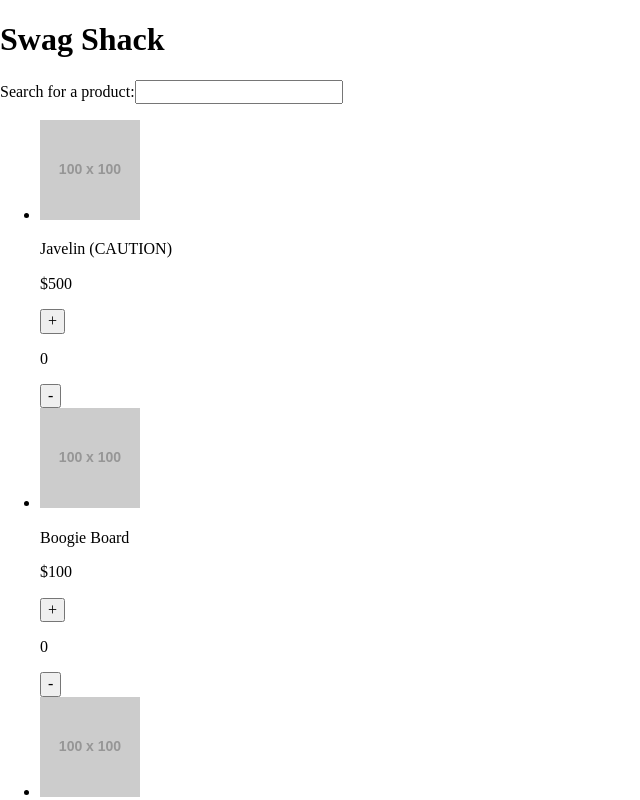
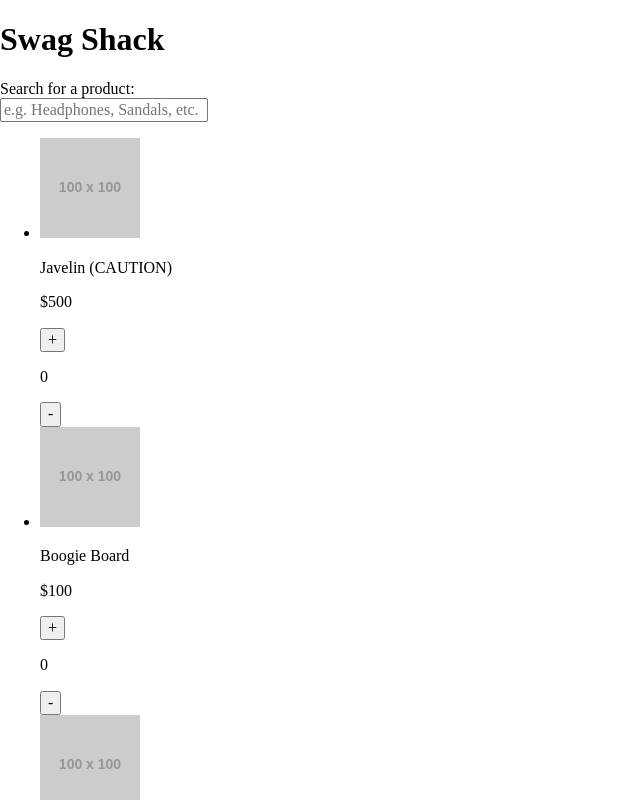
Before and after one commit to jamesjenkinsjr/reduxacommerce, a React (Create React App) app: page / in a window 1280 px wide. Shown: the top 800 px of the page, without its empty margins (0-640 px from the left). Built offline with nearby package versions, Linux system fonts and the light colour scheme.

Commit message:
Connect SearchBar with state, dispatch props

```diff
--- a/src/SearchBar.js
+++ b/src/SearchBar.js
@@ -1,12 +1,25 @@
 import React from 'react';
+import { connect } from 'react-redux';
 
 const SearchBar = props => {
     return(
         <div>
-            Search for a product:
-            <input type="text"/>
+            <div>Search for a product:</div>
+            <input type="text"
+                   placeholder="e.g. Headphones, Sandals, etc."
+                   value={props.searchTerm}
+                   onChange={(e) => props.updateSearch(e.target.value)}/>
         </div>
     );
 }
-
-export default SearchBar;
+const mapStateToProps = state => {
+    return {
+        searchTerm: state.search
+    };
+}
+const mapDispatchToProps = dispatch => {
+    return {
+        updateSearch: term => dispatch({type: 'UPDATE_SEARCH', payload: {value: term}})
+    };
+}
+export default connect(mapStateToProps, mapDispatchToProps)(SearchBar);
```
